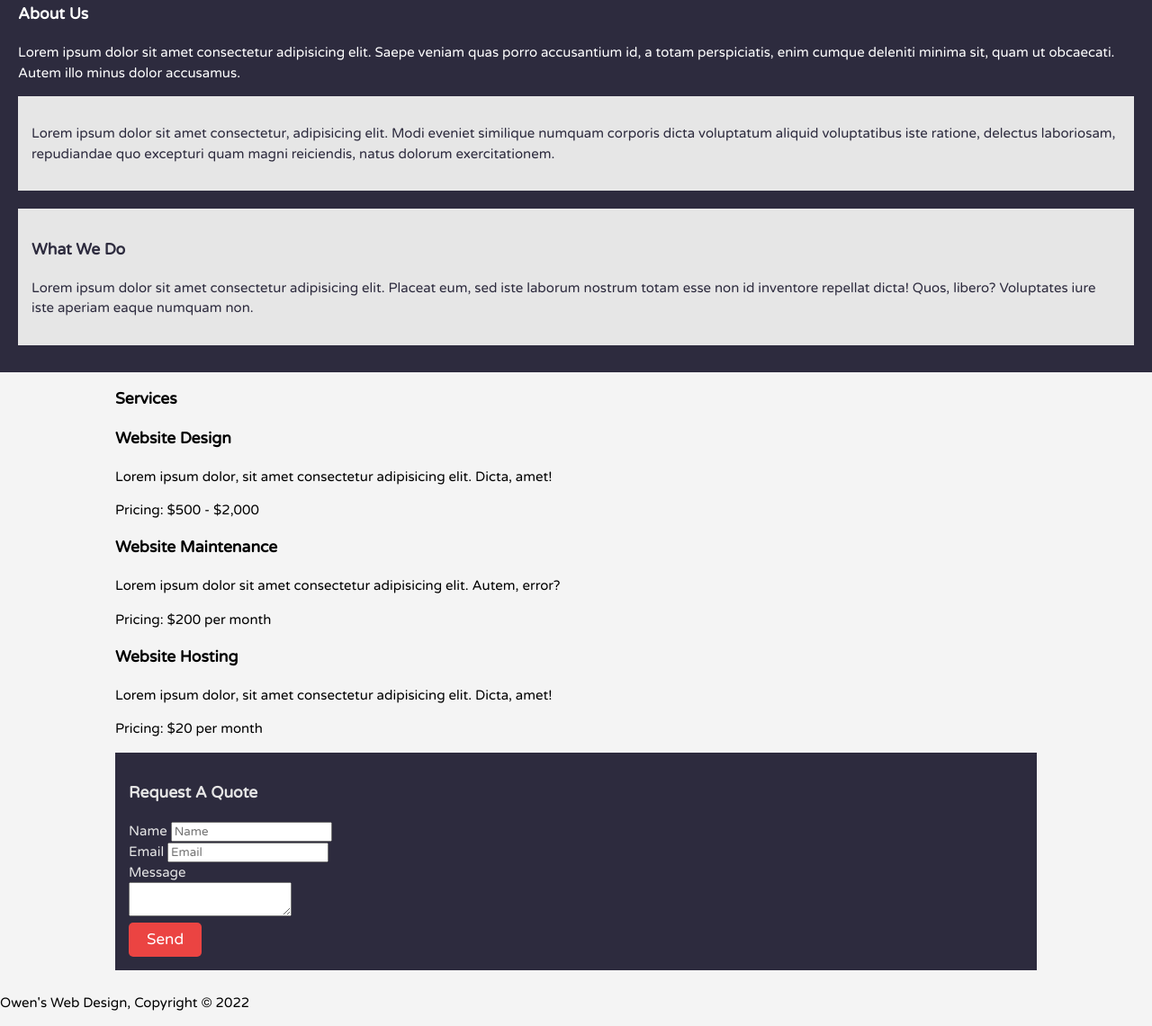
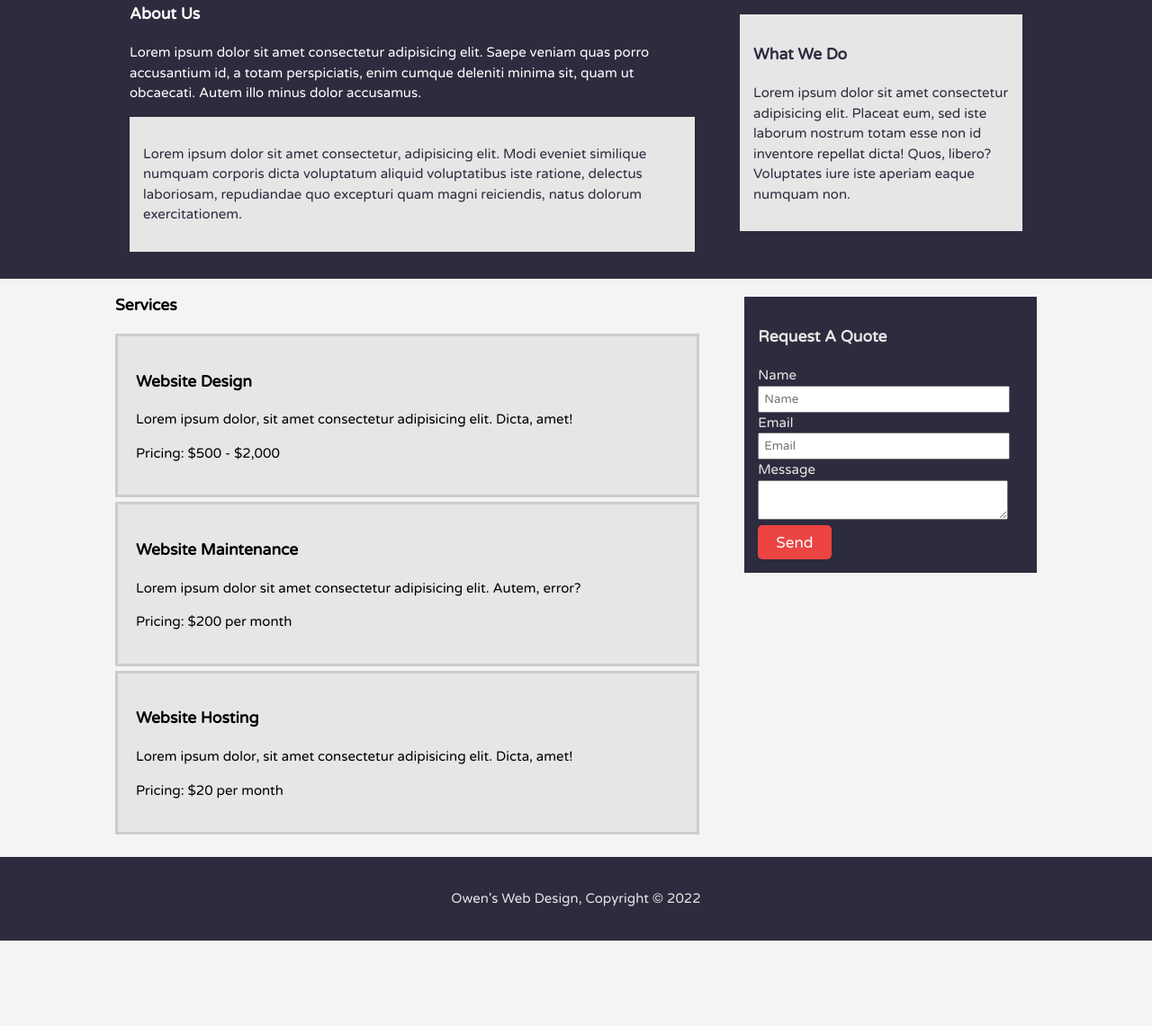
Before and after one commit to OwenKiteck/FullWebpage, a plain HTML site: page index.html in a window 1280 px wide. Shown: the part 1022-2163 px from the top of the page at 90% size. After the commit the page ends 2068 px from the top, so only its background shows below. Drawn offline with Linux system fonts and the light colour scheme; a web font is replaced by a local one.

Commit message:
finished footer section in css. Minor changes HTML (br, spaces)

```diff
--- a/index.html
+++ b/index.html
@@ -69,7 +69,8 @@
 
     <!-- ABOUT -->
     <section id="about">
-        <div class="containr">
+        <div class="container">
+
             <article class="main-col">
                 <h1 class="page-title">About Us</h1>
                 <p>Lorem ipsum dolor sit amet consectetur adipisicing elit. Saepe veniam quas porro accusantium id, a totam perspiciatis, enim cumque deleniti minima sit, quam ut obcaecati. Autem illo minus dolor accusamus.</p>
@@ -77,18 +78,21 @@
                     <p>Lorem ipsum dolor sit amet consectetur, adipisicing elit. Modi eveniet similique numquam corporis dicta voluptatum aliquid voluptatibus iste ratione, delectus laboriosam, repudiandae quo excepturi quam magni reiciendis, natus dolorum exercitationem.</p>
                 </div>
             </article>
+
             <aside class="sidebar">
                 <div class="light">
                     <h3>What We Do</h3>
                     <p>Lorem ipsum dolor sit amet consectetur adipisicing elit. Placeat eum, sed iste laborum nostrum totam esse non id inventore repellat dicta! Quos, libero? Voluptates iure iste aperiam eaque numquam non.</p>
                 </div>
             </aside>
+
         </div>
     </section>
 
     <!-- SERVICES -->
     <section id="services">
         <div class="container">
+
             <article class="main-col">
             <h1 class="page-title">Services</h1>
             <ul>
@@ -115,9 +119,11 @@
                     <h3>Request A Quote</h3>
                     <form class="quote">
                         <label for="name">Name</label>
+                        <br>
                         <input type="text" id="name" placeholder="Name" name="name">
                         <br>
                         <label for="email">Email</label>
+                        <br>
                         <input type="text" id="email" placeholder="Email" name="email">
                         <br>
                         <label for="message">Message</label>
--- a/style.css
+++ b/style.css
@@ -185,3 +185,35 @@ color: #f3df50;
     #about .sidebar {
         margin-top: 20px;
     }
+
+/* Services */
+#services > .container {
+    display: grid;
+    grid-template-columns: 2fr 1fr;
+    grid-column-gap: 50px;
+}
+
+#services li {
+    border: 3px solid #ccc;
+    padding: 20px;
+    margin-bottom: 5px;
+    background-color: #e6e6e6;
+}
+
+#services .sidebar {
+    margin-top: 10px;
+}
+
+#services input, #services textarea {
+    padding: 5px;
+    width: 90%;
+}
+
+    /* Footer */
+    footer {
+        background-color: #2d2b3e;
+        color: #e6e6e6;
+        padding: 20px;
+        text-align: center;
+        margin-top: 20px;
+    }
```
